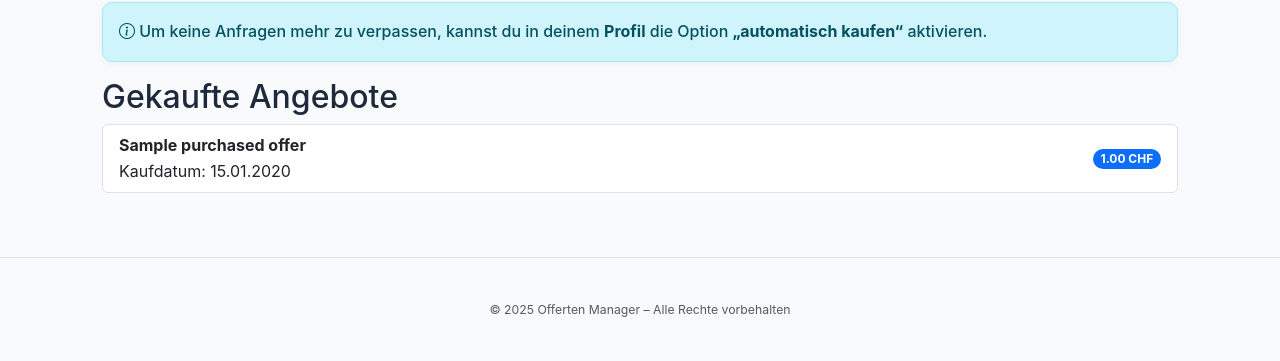
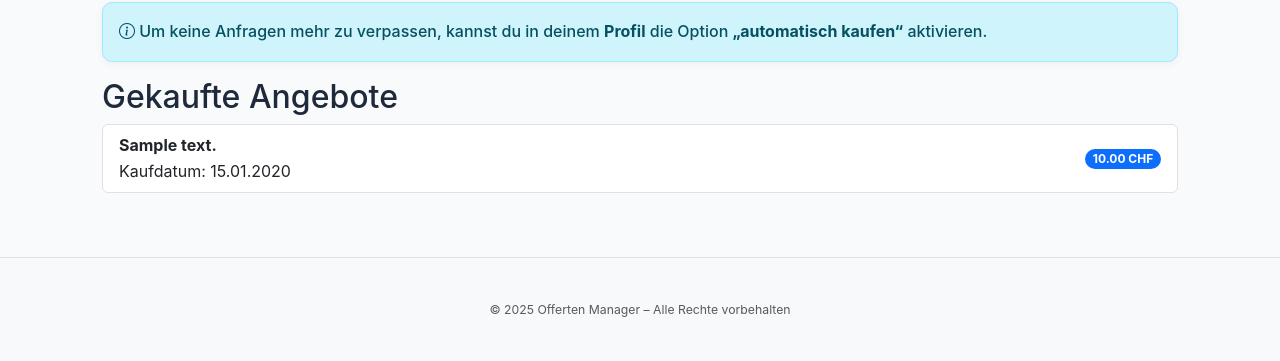
Before and after one commit to webaufbau/mygalaxis, a CodeIgniter 4 app: the page made by app/Views/account/dashboard.php in a window 1280 px wide. Shown: the part 452-813 px from the top of the page. Run offline with PHP 8.4 and a stand-in for CodeIgniter, Linux system fonts and the light colour scheme; the template is opened without the code that fills it: most values are stand-ins (such as "Sample title", 1, 10 or a date in 2020); data that the repository does not hold is empty; some libraries are stand-ins or nearby versions.

```diff
--- a/app/Controllers/Dashboard.php
+++ b/app/Controllers/Dashboard.php
@@ -196,6 +196,7 @@ class Dashboard extends Controller
         $data = [
             'title' => 'Dashboard',
             'user' => $user,
+            'bookings' => $bookings,
             'purchasedOffers' => $purchasedOffers,
             'totalSpent' => 0,
             'totalPurchased' => $totalPurchased,
--- a/app/Views/account/dashboard.php
+++ b/app/Views/account/dashboard.php
@@ -52,17 +52,17 @@
 
 <h2>Gekaufte Angebote</h2>
 
-<?php if(empty($purchasedOffers)): ?>
+<?php if(empty($bookings)): ?>
     <p>Du hast noch keine Angebote gekauft.</p>
 <?php else: ?>
     <ul class="list-group">
-        <?php foreach($purchasedOffers as $offer): ?>
+        <?php foreach($bookings as $booking): ?>
             <li class="list-group-item d-flex justify-content-between align-items-center">
                 <div>
-                    <strong><?= esc($offer['form_name']) ?></strong><br>
-                    Kaufdatum: <?= date('d.m.Y', strtotime($offer['created_at'])) ?><br>
+                    <strong><?= esc($booking['description']) ?></strong><br>
+                    Kaufdatum: <?= date('d.m.Y', strtotime($booking['created_at'])) ?><br>
                 </div>
-                <span class="badge bg-primary rounded-pill"><?= number_format($offer['price_paid'], 2) ?> CHF</span>
+                <span class="badge bg-primary rounded-pill"><?= number_format($booking['amount'], 2) ?> CHF</span>
             </li>
         <?php endforeach; ?>
     </ul>
```
